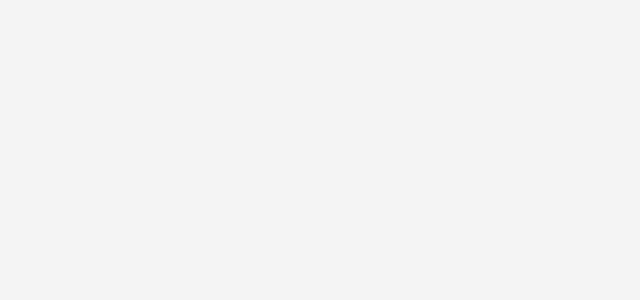
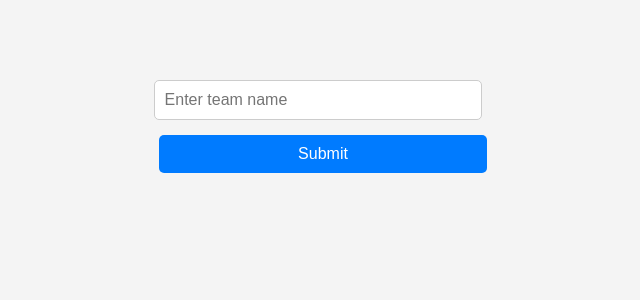
Before and after one commit to RajatMantri/BrainBusters, a React (Create React App) app: page /adminHome/1/createTeam in a window 1280 px wide. Before the commit this address had no page. Shown: the top 300 px of the page, without its empty margins (322-962 px from the left). Built offline with nearby package versions, Linux system fonts and the light colour scheme.

Commit message:
Created createTeam.jsx

```diff
--- a/src/App.jsx
+++ b/src/App.jsx
@@ -6,9 +6,7 @@ import HomePage from './HomePage';
 import StudentHome from "./StudentHome"
 import AdminHome from './AdminHome';
 import CreateQuiz from './CreateQuiz';
-import './studentHome.css';
-import './dropdown.css';
-import './createQuiz.css';
+import CreateTeam from "./createTeam";
 
 function App() {
   return (
@@ -20,6 +18,8 @@ function App() {
         <Route path="/studentHome/:username" element={<StudentHome type='student' />} />
         <Route path="/adminHome/:username" element={<AdminHome type='admin' />} />
         <Route path="/adminHome/:username/createQuiz" element={<CreateQuiz/>} />
+        <Route path="/adminHome/:username/createTeam" element={<CreateTeam/>} />
+        <Route path="*" element={<div>Error</div>}/>
       </Routes>
     </div>
   );
--- a/src/Login.jsx
+++ b/src/Login.jsx
@@ -1,11 +1,14 @@
 import React, { useState } from 'react';
 import axios from 'axios';
+import { useNavigate } from 'react-router-dom';
 
 const LoginForm = () => {
   const [formData, setFormData] = useState({
     username: '',
     password: ''
   });
+
+  const navigate = useNavigate();
 
   const handleChange = (e) => {
     const { name, value } = e.target;
@@ -20,14 +23,17 @@ const LoginForm = () => {
     try {
       const response = await axios.post('http://localhost:4000/submitLogin', formData);
 
-    alert('Login successful!');
+      if (response.status === 200) {
+        const user = response.data;
+        const userType = user.userType;
 
-    if (response.status === 200) {
-      const user = response.data;
-      const userType = user.userType;
-      if(userType==='student') window.location.href = `/studentHome/${formData.username}`;
-      else window.location.href = `/adminHome/${formData.username}`;
-    }
+        // Navigate based on user type using useNavigate
+        if (userType === 'student') {
+          navigate(`/studentHome/${formData.username}`);
+        } else {
+          navigate(`/adminHome/${formData.username}`);
+        }
+      }
     } catch (error) {
       console.error('Error submitting form:', error);
       if (error.response && error.response.status === 401 && error.response.data === 'Unauthorized') {
--- a/src/NavBar.jsx
+++ b/src/NavBar.jsx
@@ -4,9 +4,14 @@ import { Link } from "react-router-dom";
 
 const NavBar = (props) => {
     const [isOpen, setIsOpen] = useState(false);
+    const [isCreateMenuOpen, setIsCreateMenuOpen] = useState(false);
 
     const toggleDropdown = () => {
         setIsOpen(!isOpen);
+    };
+
+    const toggleCreateMenu = () => {
+        setIsCreateMenuOpen(!isCreateMenuOpen);
     };
 
     return (
@@ -39,6 +44,18 @@ const NavBar = (props) => {
                     )}
 
                     {props.type === 'admin' && (
+                        <div className="dropdown" onMouseEnter={toggleCreateMenu} onMouseLeave={toggleCreateMenu} onTouchStart={toggleCreateMenu}>
+                            <button className="dropbtn">+</button>
+                            {isCreateMenuOpen && (
+                                <div className="dropdown-content">
+                                    <Link to="/adminHome/:username/createQuiz" target="blank">Quiz</Link>
+                                    <Link to="/adminHome/:username/createTeam" target="blank">Team</Link>
+                                </div>
+                            )}
+                        </div>
+                    )}
+
+                    {props.type === 'admin' && (
                         <div className="dropdown" onMouseEnter={toggleDropdown} onMouseLeave={toggleDropdown} onTouchStart={toggleDropdown}>
                             <button className="dropbtn">{props.username}</button>
                             {isOpen && (
--- a/src/SignUp.jsx
+++ b/src/SignUp.jsx
@@ -1,5 +1,6 @@
 import React, { useState } from 'react';
 import axios from 'axios';
+import { useNavigate } from 'react-router-dom';
 
 const SignUpForm = () => {
   const [formData, setFormData] = useState({
@@ -10,6 +11,8 @@ const SignUpForm = () => {
     email: '',
     userType: 'student' // Default to student
   });
+
+  const navigate = useNavigate();
 
   const handleChange = (e) => {
     const { name, value } = e.target;
@@ -50,7 +53,7 @@ const SignUpForm = () => {
         userType: 'student' // Reset to default
       });
       alert('Sign up successful!');
-      window.location.href = '/';
+      navigate('/');
     } catch (error) {
       if (error.response && error.response.status === 400 && error.response.data === 'Username already exists') {
         alert('Username already exists. Please choose a different one.');
--- /dev/null
+++ b/src/createTeam.css
@@ -0,0 +1,34 @@
+.team-component {
+    display: flex;
+    flex-direction: column;
+    align-items: center;
+    max-width: 600px; /* Limit the maximum width of the container */
+    margin: 80px auto 0; /* Center the container horizontally and add margin on the top */
+    padding: 0 20px; /* Add padding to the sides */
+  }
+
+  .team-input {
+    padding: 10px;
+    margin-bottom: 10px;
+    border: 1px solid #ccc;
+    border-radius: 5px;
+    font-size: 16px;
+    width: 100%; /* Make the input field width 100% of its container */
+    box-sizing: border-box; /* Include padding and border in the width */
+  }
+
+  .submit-button {
+    padding: 10px 20px;
+    background-color: #007bff;
+    color: white;
+    border: none;
+    border-radius: 5px;
+    font-size: 16px;
+    cursor: pointer;
+    width: 100%; /* Make the button width 100% of its container */
+  }
+
+  .submit-button:hover,
+  .submit-button:active {
+    background-color: #0056b3;
+  }
--- /dev/null
+++ b/src/createTeam.jsx
@@ -0,0 +1,40 @@
+import React, { useState } from 'react';
+import axios from 'axios'; // Import Axios for making HTTP requests
+import './createTeam.css'; // Import your CSS file for styling
+
+const CreateTeam = () => {
+  const [teamName, setTeamName] = useState('');
+
+  const handleInputChange = (event) => {
+    setTeamName(event.target.value);
+  };
+
+  const handleSubmit = async (event) => {
+    event.preventDefault();
+
+    try {
+        const response = await axios.post('http://localhost:4000/createTeam', {teamName});
+        console.log('Team created successfully');
+        setTeamName('');
+    } catch (error) {
+      console.error('Error:', error.message);
+    }
+  };
+
+  return (
+    <div className="team-component">
+      <form onSubmit={handleSubmit}>
+        <input
+          type="text"
+          placeholder="Enter team name"
+          value={teamName}
+          onChange={handleInputChange}
+          className="team-input"
+        />
+        <button type="submit" className="submit-button">Submit</button>
+      </form>
+    </div>
+  );
+};
+
+export default CreateTeam;
--- a/src/index.js
+++ b/src/index.js
@@ -4,9 +4,9 @@ import App from "./App";
 import './signUp.css'
 import './login.css'
 import './homePage.css'
-// import './navBar.css';
-// import './login.css';
-
+import './studentHome.css';
+import './dropdown.css';
+import './createQuiz.css';
 
 import {BrowserRouter} from "react-router-dom";
 
```
Also changed, not shown: src/server.js (+28 -0 lines).
